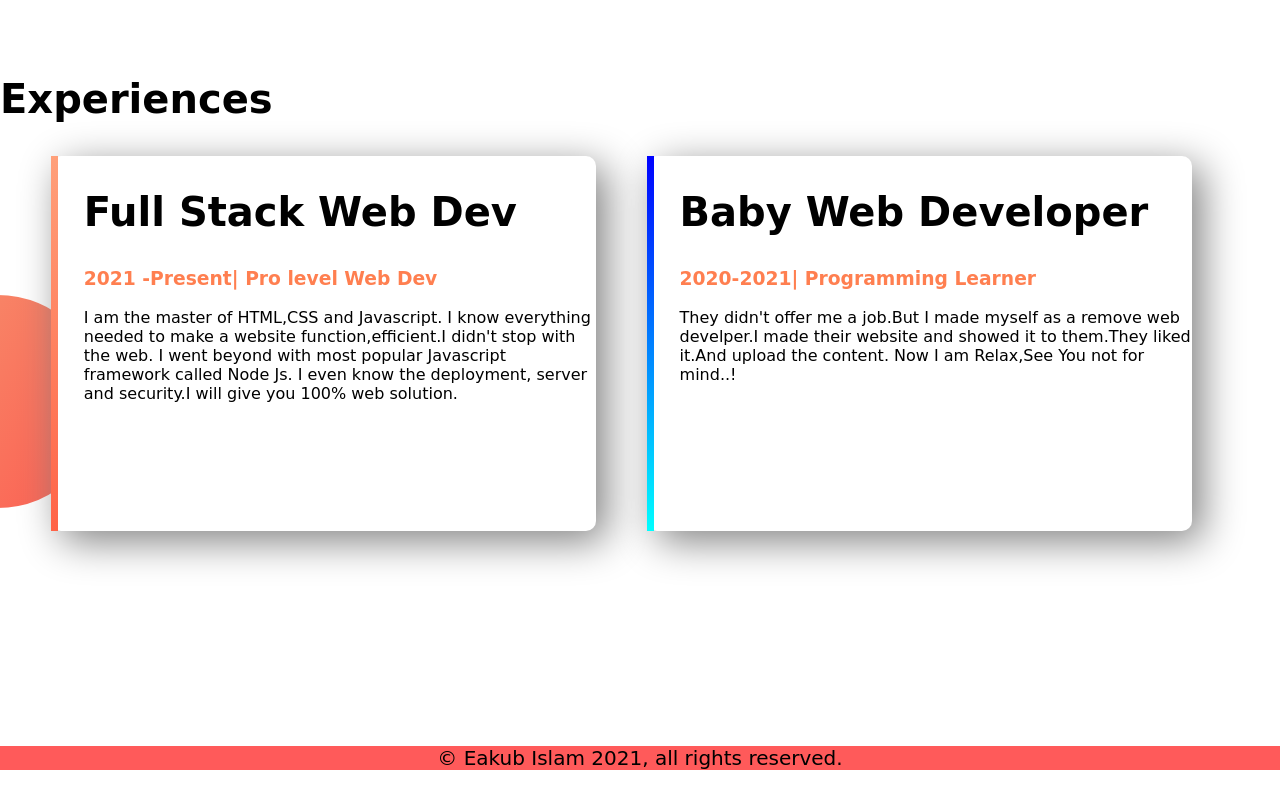
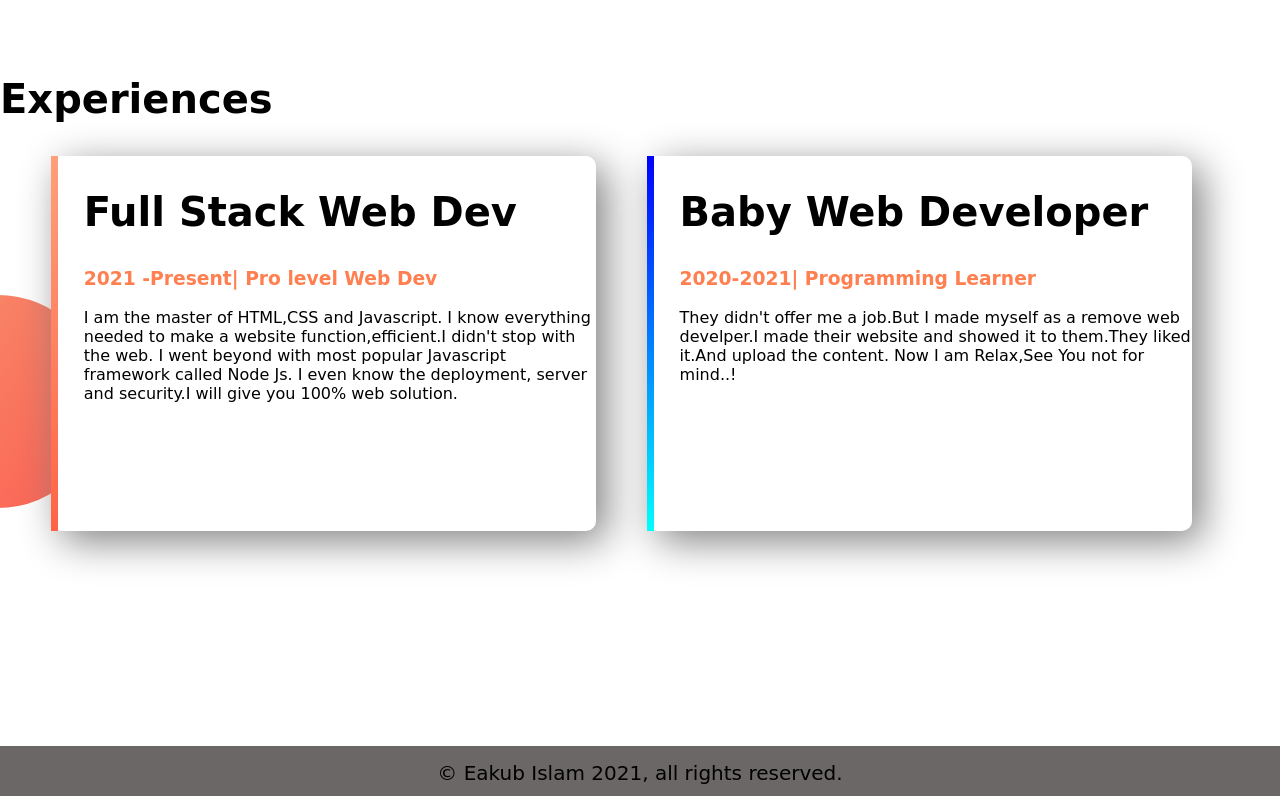
Before and after one commit to EakubIslam/web-portfolio, a plain HTML site: page index.html in a window 1280 px wide. Shown: the part 1290-2090 px from the top of the page. Drawn offline with Linux system fonts and the light colour scheme; a web font is replaced by a local one.

Commit message:
Update style.css

```diff
--- a/style.css
+++ b/style.css
@@ -62,8 +62,13 @@ section{
     border-image: linear-gradient(180deg,blue,cyan);
     border-image-slice: 1;
 }
+footer {
+    background-color: rgb(107, 103, 103);
+    height: 50px;
+}
 footer p{
+   padding: 15px;
   text-align: center;
   font-size: 20px;
-  background-color: rgb(255, 90, 90);
+
 }
```
